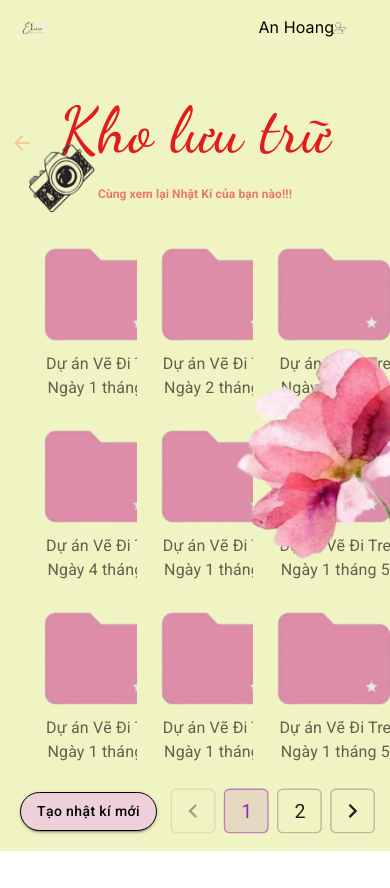
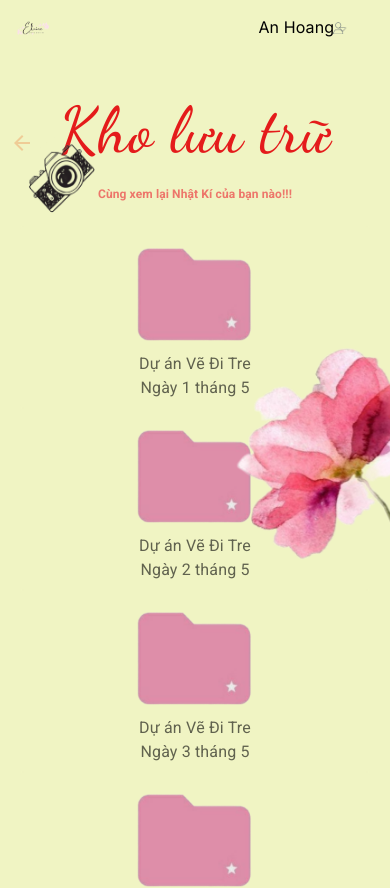
Before and after one commit to anhhdev2203/ElaineDiary, a React (Vite) app: page /mydiary in a window 390 px wide. Shown: the top 888 px of the page. Before the commit the page ends 851 px from the top, so only its background shows below. Built offline with nearby package versions, Linux system fonts and the light colour scheme; a web font is replaced by a local one.

Commit message:
responsive folder

```diff
--- a/src/pages/MyDiary/component/storeBox.jsx
+++ b/src/pages/MyDiary/component/storeBox.jsx
@@ -42,7 +42,16 @@ export function StoreBox({ page }) {
         {value.map((data, index) => {
           if (index < page * 9 && index >= (page - 1) * 9) {
             return (
-              <Grid item xs={4} key={index} display={"grid"}>
+              <Grid
+                item
+                xs={12}
+                sm={6}
+                md={4}
+                // lg={3}
+                xl={2}
+                key={index}
+                display={"grid"}
+              >
                 <Item onClick={() => detailRoute(data.id)}>
                   <Img sx={{}} alt="folderStore" src={folderStore} />
                   <Typography>{data.title}</Typography>
--- a/src/pages/MyDiaryDetail/index.jsx
+++ b/src/pages/MyDiaryDetail/index.jsx
@@ -56,7 +56,7 @@ function MyDiaryDetail() {
     "@media (min-width: 1500px) and(max-width: 1800px)": {
       height: "200px",
     },
-    "@media (min-width: 1800px)and (max-width: 2600px)": {
+    "@media  (min-width: 1800px) and (max-width: 2600px)": {
       height: "450px",
     },
     "@media (min-width: 2600px)and (max-width: 2800px)": {
@@ -64,7 +64,7 @@ function MyDiaryDetail() {
       // top: "150px",
       // left: "190px",
     },
-    "@media (min-width: 2800px)": {
+    "@media  (min-width: 2800px)": {
       height: "900px",
       // top: "150px",
       // left: "190px",
```
